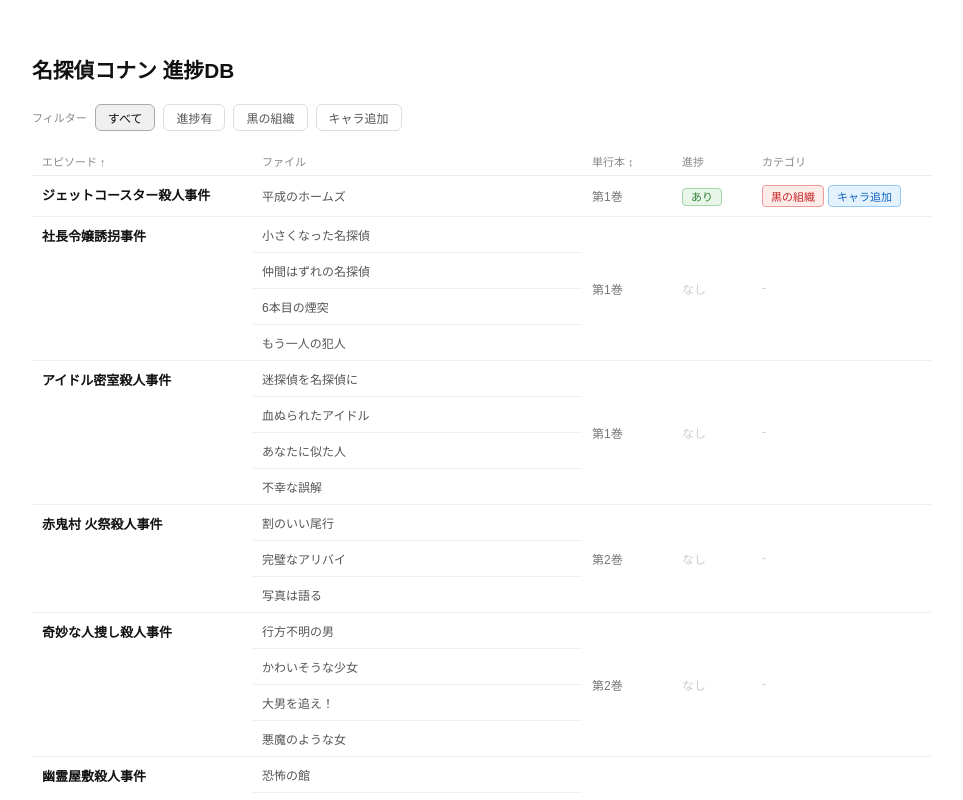
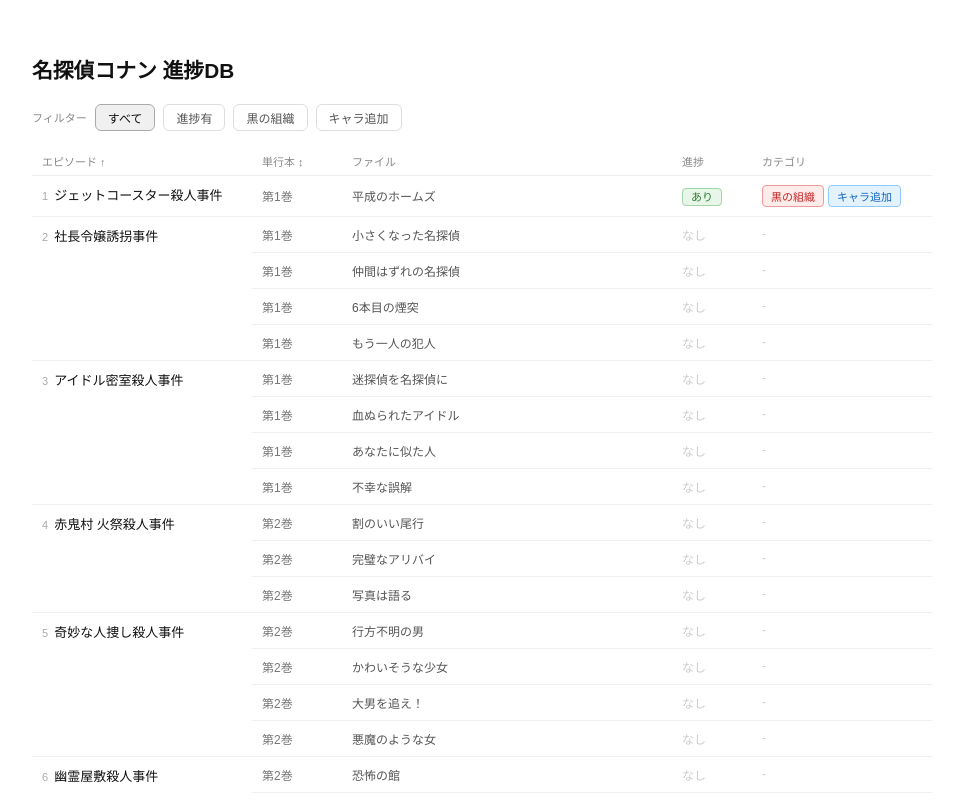
Before and after one commit to ishi720/conan-vital-story, a Nuxt app: page / in a window 1280 px wide. Shown: the top 800 px of the page, without its empty margins (158-1121 px from the left). Built offline with nearby package versions, Linux system fonts and the light colour scheme.

Commit message:
表示内容の修正

```diff
--- a/pages/index.vue
+++ b/pages/index.vue
@@ -15,30 +15,30 @@
     <table>
       <colgroup>
         <col style="width:220px" />
+        <col style="width:90px" />
         <col />
-        <col style="width:90px" />
         <col style="width:80px" />
         <col style="width:180px" />
       </colgroup>
       <thead>
         <tr>
           <th @click="toggleSort('episode')">エピソード {{ sortIcon('episode') }}</th>
+          <th @click="toggleSort('volume')">単行本 {{ sortIcon('volume') }}</th>
           <th>ファイル</th>
-          <th @click="toggleSort('volume')">単行本 {{ sortIcon('volume') }}</th>
           <th>進捗</th>
           <th>カテゴリ</th>
         </tr>
       </thead>
       <tbody>
         <tr v-for="(ep, index) in sorted" :key="ep.id">
-          <td v-if="isFirstInGroup(index)" class="ep" :rowspan="groupSize(index)">{{ ep.title }}</td>
+          <td v-if="isFirstInGroup(index)" class="ep" :rowspan="groupSize(index)"><span class="ep-num">{{ ep.episode }}</span>{{ ep.title }}</td>
+          <td class="vol">第{{ ep.volume }}巻</td>
           <td class="file">{{ ep.file }}</td>
-          <td v-if="isFirstInGroup(index)" class="vol" :rowspan="groupSize(index)">第{{ ep.volume }}巻</td>
-          <td v-if="isFirstInGroup(index)" :rowspan="groupSize(index)">
+          <td>
             <span v-if="hasProgress(ep)" class="flag-yes">あり</span>
             <span v-else class="flag-no">なし</span>
           </td>
-          <td v-if="isFirstInGroup(index)" :rowspan="groupSize(index)">
+          <td>
             <div class="cats">
               <template v-if="ep.progress">
                 <span v-if="ep.categories.includes('black_org')" class="badge b-org">黒の組織</span>
@@ -185,7 +185,8 @@
   vertical-align: middle;
 }
 tr:hover td { background: #fafafa; }
-.ep { font-weight: 600; color: #111; vertical-align: top; }
+.ep { font-weight: 500; color: #111; vertical-align: top; }
+.ep-num { font-size: 11px; color: #aaa; margin-right: 6px; }
 .ttl { font-weight: 500; color: #111; overflow: hidden; text-overflow: ellipsis; white-space: nowrap; }
 .file { font-size: 12px; color: #555; overflow: hidden; text-overflow: ellipsis; white-space: nowrap; }
 .vol { font-size: 12px; color: #777; }
```
